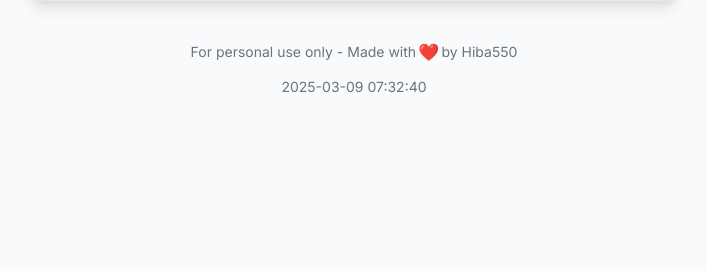
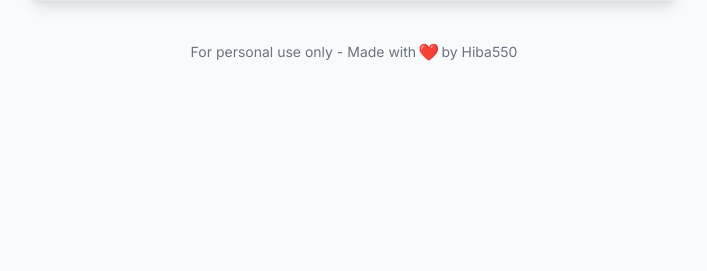
Before and after one commit to Hiba550/reel-downloader, a Flask app: page / in a window 1280 px wide. Shown: the part 459-730 px from the top of the page, without its empty margins (286-993 px from the left). Run offline with Flask 2, Linux system fonts and the light colour scheme.

Commit message:
Update index_simple.html

```diff
--- a/templates/index_simple.html
+++ b/templates/index_simple.html
@@ -223,7 +223,6 @@
 
     <div class="footer">
         <p>For personal use only - Made with <span class="heart">❤️</span> by Hiba550</p>
-        <p>2025-03-09 07:32:40</p>
     </div>
 
     <script>
```
